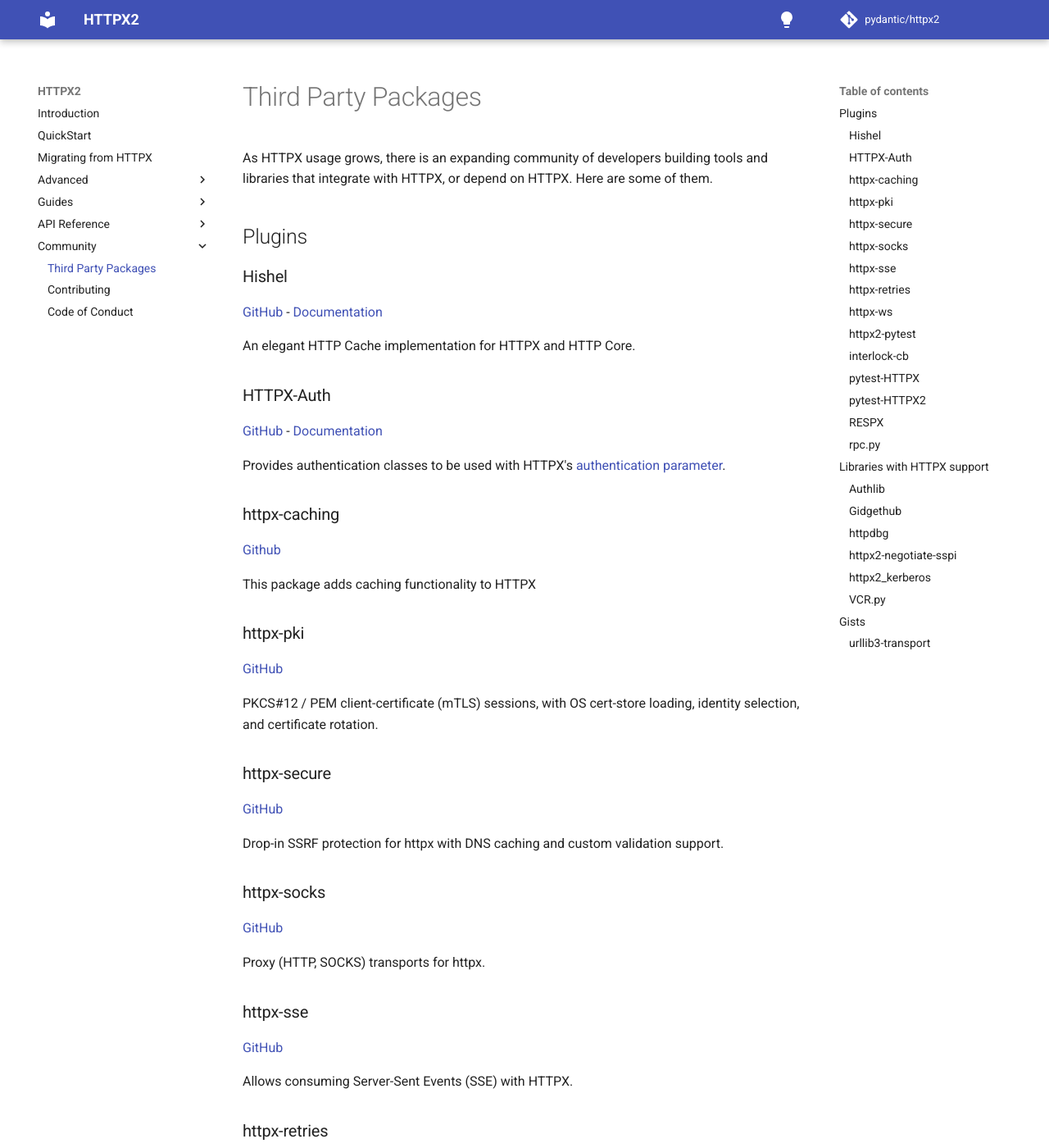
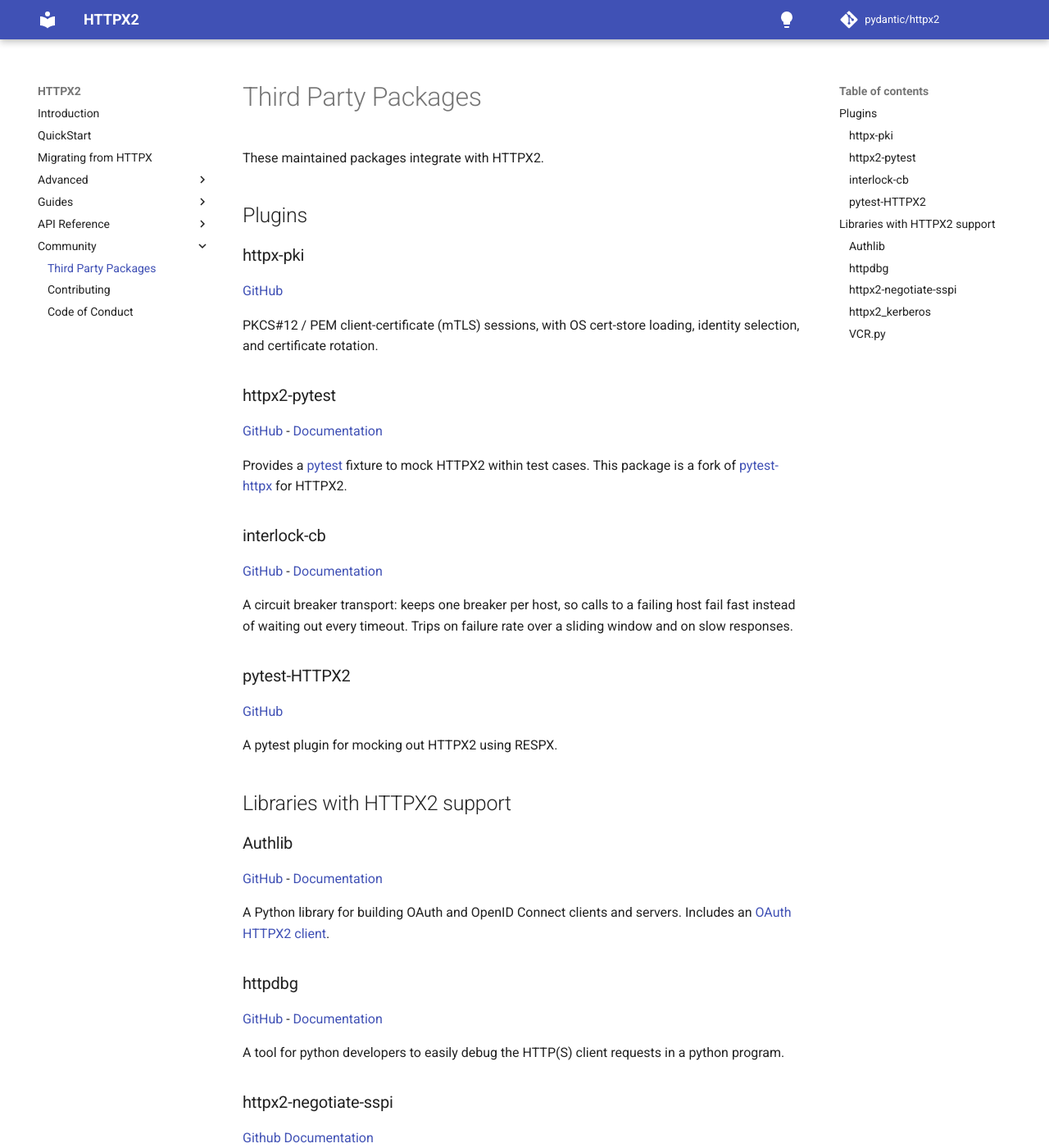
Before and after one commit to CarolinaBentrescas/httpx2, an MkDocs documentation site: the page built from docs/third_party_packages.md, in a window 1280 px wide and 1400 px high. Shown: the whole window at 82% size. Built offline with MkDocs 1.6.1 and Material for MkDocs 9.7.7, drawn with Linux system fonts in a browser that asks for light colours; comment, search, counter and statistics services are not loaded; some of the changed text lies outside the part shown.

Commit message:
Remove third-party recommendations without native HTTPX2 support (#1196)

```diff
--- a/docs/third_party_packages.md
+++ b/docs/third_party_packages.md
@@ -1,28 +1,10 @@
 # Third Party Packages
 
-As HTTPX usage grows, there is an expanding community of developers building tools and libraries that integrate with HTTPX, or depend on HTTPX. Here are some of them.
+These maintained packages integrate with HTTPX2.
 
 <!-- NOTE: Entries are alphabetised. -->
 
 ## Plugins
-
-### Hishel
-
-[GitHub](https://github.com/karpetrosyan/hishel) - [Documentation](https://hishel.com/)
-
-An elegant HTTP Cache implementation for HTTPX and HTTP Core.
-
-### HTTPX-Auth
-
-[GitHub](https://github.com/Colin-b/httpx_auth) - [Documentation](https://colin-b.github.io/httpx_auth/)
-
-Provides authentication classes to be used with HTTPX's [authentication parameter](advanced/authentication.md#custom-authentication-schemes).
-
-### httpx-caching
-
-[Github](https://github.com/johtso/httpx-caching)
-
-This package adds caching functionality to HTTPX
 
 ### httpx-pki
 
@@ -30,42 +12,12 @@ This package adds caching functionality to HTTPX
 
 PKCS#12 / PEM client-certificate (mTLS) sessions, with OS cert-store loading, identity selection, and certificate rotation.
 
-### httpx-secure
-
-[GitHub](https://github.com/Zaczero/httpx-secure)
-
-Drop-in SSRF protection for httpx with DNS caching and custom validation support.
-
-### httpx-socks
-
-[GitHub](https://github.com/romis2012/httpx-socks)
-
-Proxy (HTTP, SOCKS) transports for httpx.
-
-### httpx-sse
-
-[GitHub](https://github.com/florimondmanca/httpx-sse)
-
-Allows consuming Server-Sent Events (SSE) with HTTPX.
-
-### httpx-retries
-
-[GitHub](https://github.com/will-ockmore/httpx-retries) - [Documentation](https://will-ockmore.github.io/httpx-retries/)
-
-A retry layer for HTTPX.
-
-### httpx-ws
-
-[GitHub](https://github.com/frankie567/httpx-ws) - [Documentation](https://frankie567.github.io/httpx-ws/)
-
-WebSocket support for HTTPX.
-
 ### httpx2-pytest
 
 [GitHub](https://github.com/angryfoxx/httpx2-pytest) - [Documentation](https://github.com/angryfoxx/httpx2-pytest#about-httpx2)
 
-Provides a [pytest](https://docs.pytest.org/en/latest/) fixture to mock HTTPX within test cases.
-This package is fork of the [pytest-httpx](https://github.com/Colin-b/pytest_httpx) package that compatible with httpx2
+Provides a [pytest](https://docs.pytest.org/en/latest/) fixture to mock HTTPX2 within test cases.
+This package is a fork of [pytest-httpx](https://github.com/Colin-b/pytest_httpx) for HTTPX2.
 
 ### interlock-cb
 
@@ -73,43 +25,19 @@ This package is fork of the [pytest-httpx](https://github.com/Colin-b/pytest_htt
 
 A circuit breaker transport: keeps one breaker per host, so calls to a failing host fail fast instead of waiting out every timeout. Trips on failure rate over a sliding window and on slow responses.
 
-### pytest-HTTPX
-
-[GitHub](https://github.com/Colin-b/pytest_httpx) - [Documentation](https://colin-b.github.io/pytest_httpx/)
-
-Provides a [pytest](https://docs.pytest.org/en/latest/) fixture to mock HTTPX within test cases.
-
 ### pytest-HTTPX2
 
 [GitHub](https://github.com/lundberg/pytest-httpx2)
 
 A pytest plugin for mocking out HTTPX2 using RESPX.
 
-### RESPX
-
-[GitHub](https://github.com/lundberg/respx) - [Documentation](https://lundberg.github.io/respx/)
-
-A utility for mocking out HTTPX.
-
-### rpc.py
-
-[Github](https://github.com/abersheeran/rpc.py) - [Documentation](https://github.com/abersheeran/rpc.py#rpcpy)
-
-A fast and powerful RPC framework based on ASGI/WSGI. Use HTTPX as the client of the RPC service.
-
-## Libraries with HTTPX support
+## Libraries with HTTPX2 support
 
 ### Authlib
 
-[GitHub](https://github.com/lepture/authlib) - [Documentation](https://docs.authlib.org/en/latest/)
+[GitHub](https://github.com/authlib/authlib) - [Documentation](https://docs.authlib.org/en/latest/)
 
-A python library for building OAuth and OpenID Connect clients and servers. Includes an [OAuth HTTPX client](https://docs.authlib.org/en/latest/client/httpx.html).
-
-### Gidgethub
-
-[GitHub](https://github.com/brettcannon/gidgethub) - [Documentation](https://gidgethub.readthedocs.io/en/latest/index.html)
-
-An asynchronous GitHub API library. Includes [HTTPX support](https://gidgethub.readthedocs.io/en/latest/httpx.html).
+A Python library for building OAuth and OpenID Connect clients and servers. Includes an [OAuth HTTPX2 client](https://docs.authlib.org/en/latest/oauth2/client/http/httpx.html).
 
 ### httpdbg
 
@@ -136,11 +64,3 @@ httpx2_kerberos is a Python library that adds Kerberos/GSSAPI authentication sup
 [GitHub](https://github.com/kevin1024/vcrpy) - [Documentation](https://vcrpy.readthedocs.io/)
 
 Record and repeat requests.
-
-## Gists
-
-### urllib3-transport
-
-[GitHub](https://gist.github.com/florimondmanca/d56764d78d748eb9f73165da388e546e)
-
-This public gist provides an example implementation for a [custom transport](advanced/transports.md#custom-transports) implementation on top of the battle-tested [`urllib3`](https://urllib3.readthedocs.io) library.
```
Also changed, not shown: docs/advanced/transports.md (+2 -2 lines), docs/compatibility.md (+2 -5 lines).
